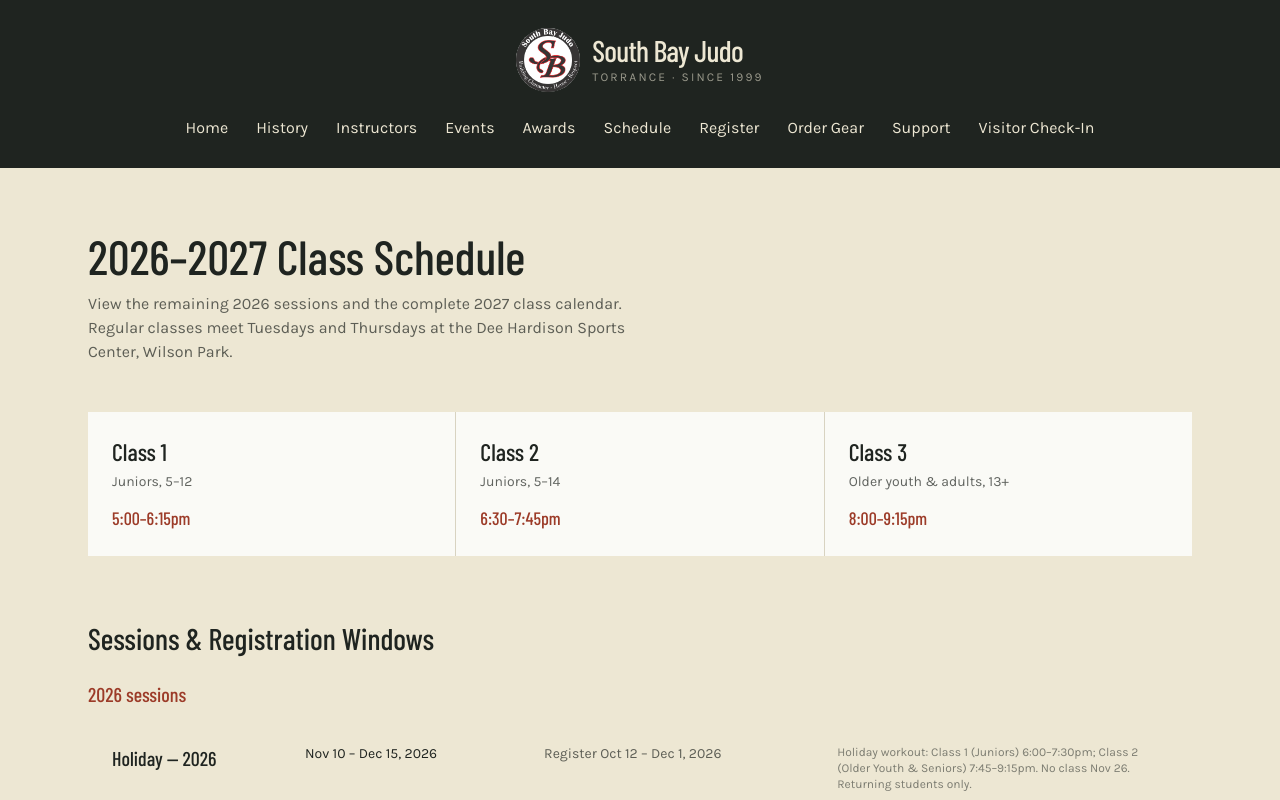
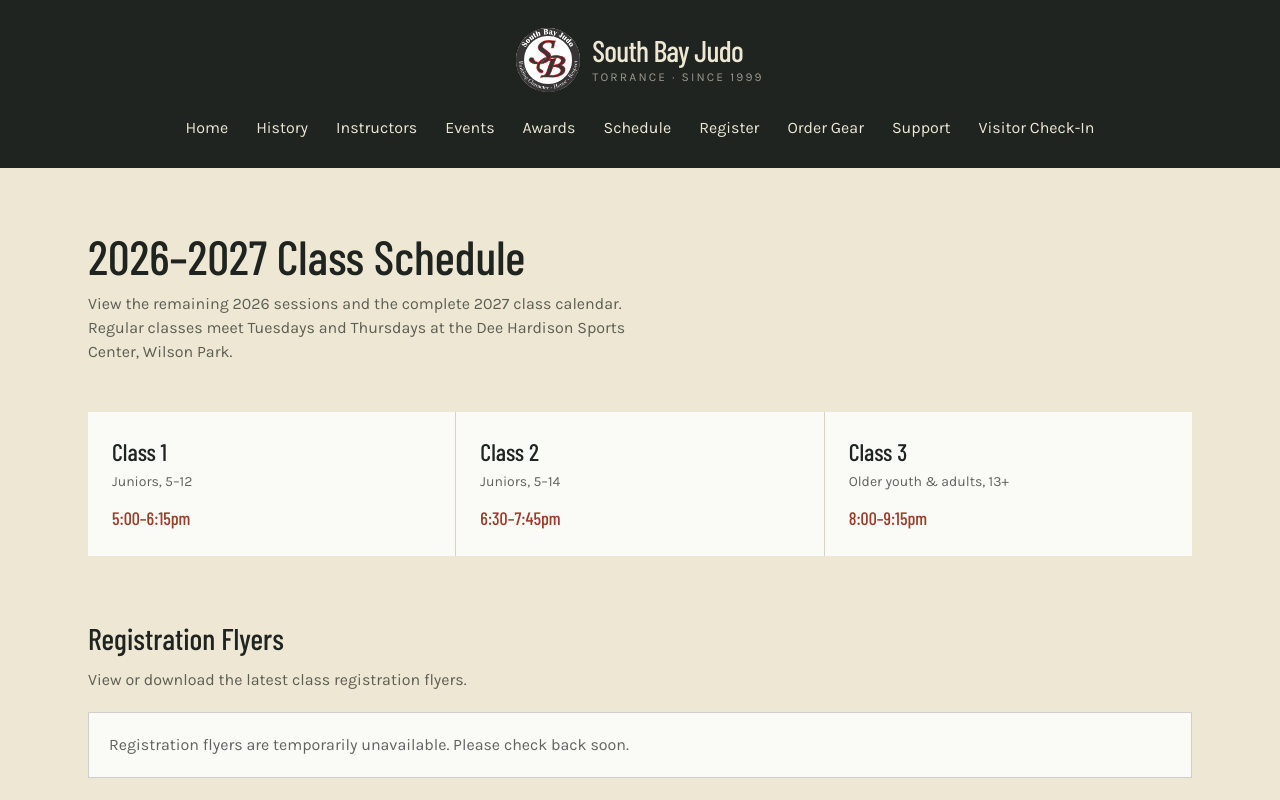
Before and after one commit to cshiosaki/southbayjudo, a Next.js app in the folder south-bay-judo/: page /schedule in a window 1280 px wide. Shown: the top 800 px of the page. Built offline with nearby package versions, Linux system fonts and the light colour scheme.

Commit message:
Show current Google Drive registration flyers on Schedule page

```diff
--- a/south-bay-judo/app/schedule/page.tsx
+++ b/south-bay-judo/app/schedule/page.tsx
@@ -1,11 +1,12 @@
 import Link from "next/link";
+import { getCurrentRegistrationFlyers } from "@/lib/registration-flyers";
 
 export const dynamic = "force-dynamic";
 import { getSiteConfig } from "@/lib/config-store";
 
 
 export default async function SchedulePage() {
-  const { sessions, classTimes } = await getSiteConfig();
+  const [{ sessions, classTimes }, registrationFlyers] = await Promise.all([getSiteConfig(), getCurrentRegistrationFlyers()]);
   return (
     <main className="max-w-6xl mx-auto px-6 py-16">
       <h1 className="font-display text-5xl mb-3">2026–2027 Class Schedule</h1>
@@ -23,6 +24,32 @@ export default async function SchedulePage() {
           </div>
         ))}
       </div>
+
+      <section className="mb-12" aria-labelledby="registration-flyers-heading">
+        <h2 id="registration-flyers-heading" className="font-display text-3xl mb-3">Registration Flyers</h2>
+        <p className="text-ink/70 mb-5">View or download the latest class registration flyers.</p>
+        {registrationFlyers.length ? (
+          <div className="grid gap-4 md:grid-cols-2">
+            {registrationFlyers.map((flyer) => (
+              <article key={flyer.id} className="border border-ink/20 bg-card p-6">
+                <h3 className="font-display text-xl mb-4">{flyer.title}</h3>
+                <div className="flex flex-wrap gap-3">
+                  <a href={`/api/registration-flyers/${encodeURIComponent(flyer.id)}`} target="_blank" rel="noopener noreferrer" className="border border-ink/30 px-4 py-2 font-display">
+                    View PDF
+                  </a>
+                  <a href={`/api/registration-flyers/${encodeURIComponent(flyer.id)}?download=1`} className="bg-belt text-card px-4 py-2 font-display">
+                    Download PDF
+                  </a>
+                </div>
+              </article>
+            ))}
+          </div>
+        ) : (
+          <p className="border border-ink/20 bg-card p-5 text-ink/70">
+            Registration flyers are temporarily unavailable. Please check back soon.
+          </p>
+        )}
+      </section>
 
       <h2 className="font-display text-3xl mb-6">Sessions &amp; Registration Windows</h2>
       <div className="space-y-10">
```
